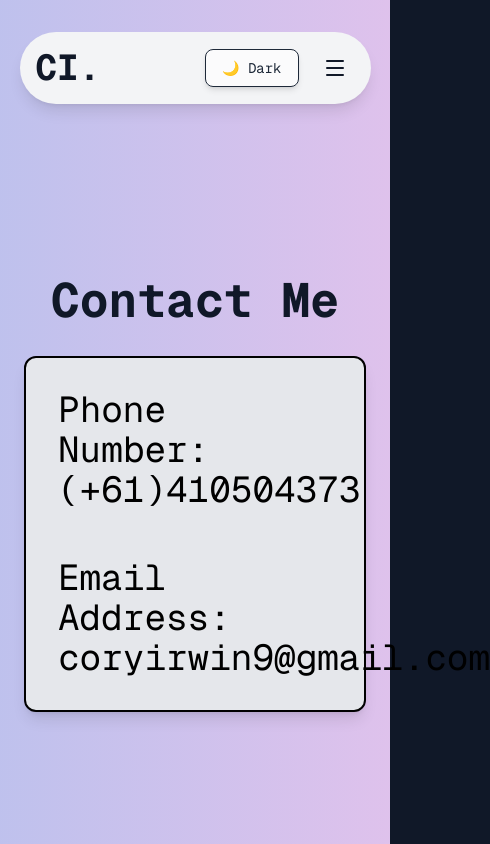
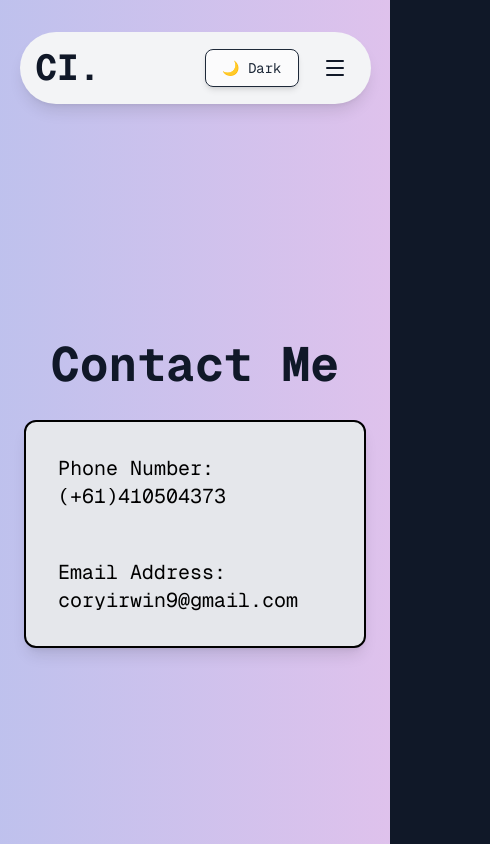
Before and after one commit to Cory-Irwin/AppyPortfolio, a React (Vite) app: page /contact in a window 390 px wide. Shown: the top 844 px of the page, 490 px wide, since content can reach past the window. Built offline with nearby package versions, Linux system fonts and the light colour scheme; a web font is replaced by a local one.

Commit message:
updated responsive design for email on contact me page

```diff
--- a/src/pages/contactPage/contactPage.tsx
+++ b/src/pages/contactPage/contactPage.tsx
@@ -25,9 +25,9 @@ function ContactMe() {
           <h1 className={`text-5xl font-bold mb-8 ${textColor} text-center`}>
             Contact Me
           </h1>
-          <div className="w-full max-w-lg text-4xl ${formBg} p-8 rounded-xl shadow-lg space-y-12 bg-gray-200 border-2">
-          <h1>Phone Number: (+61)410504373 </h1>
-          <h1>Email Address: coryirwin9@gmail.com</h1>
+          <div className="w-full max-w-lg text-xl text-sm lg:text-4xl ${formBg} p-8 rounded-xl shadow-lg space-y-12 bg-gray-200 border-2">
+          <h1 className="">Phone Number: (+61)410504373 </h1>
+          <h1 className="">Email Address: coryirwin9@gmail.com</h1>
           </div>
           {/* <form className={`w-full max-w-lg ${formBg} p-8 rounded-xl shadow-lg space-y-6 bg-gray-200 border-2`}>
             <div>
```
